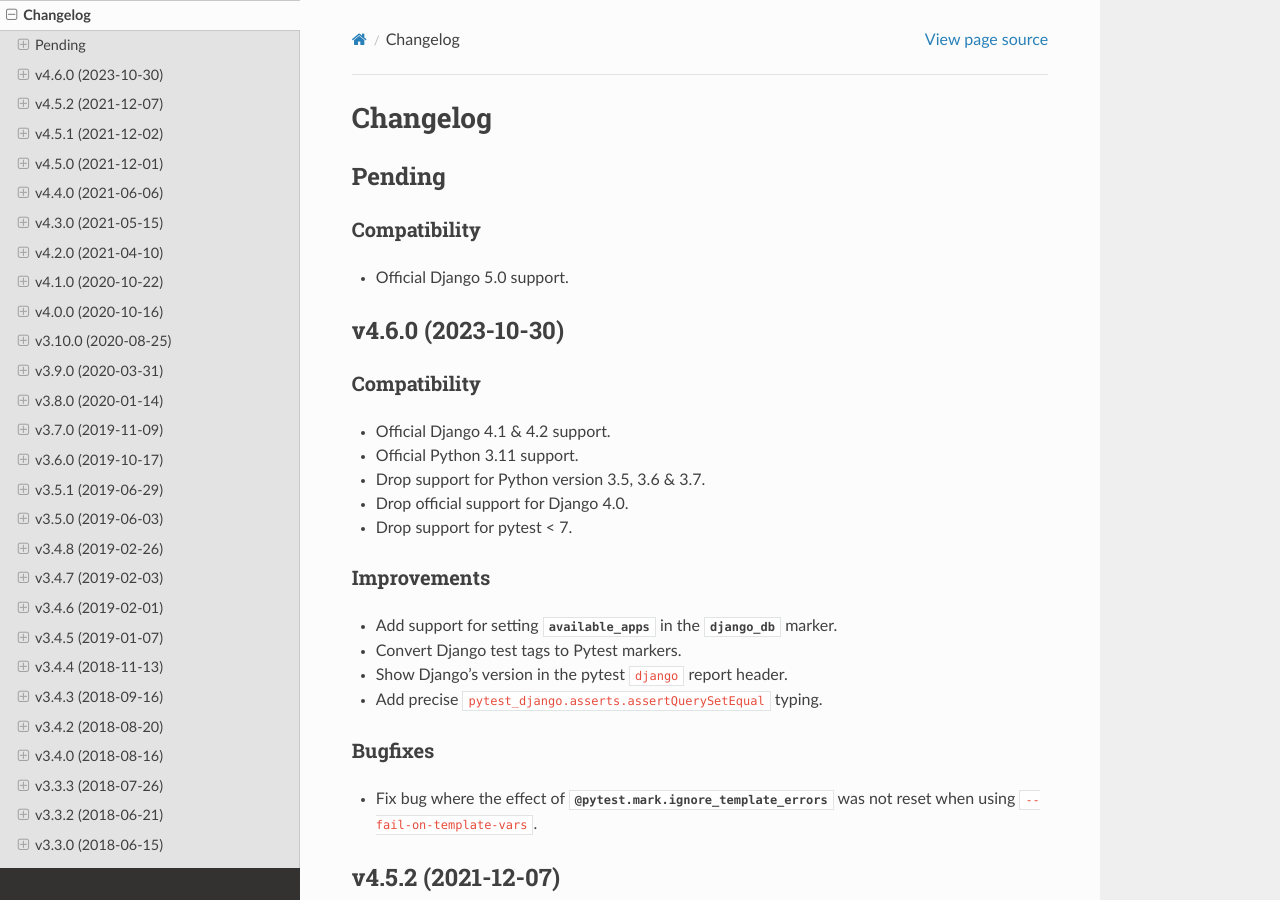
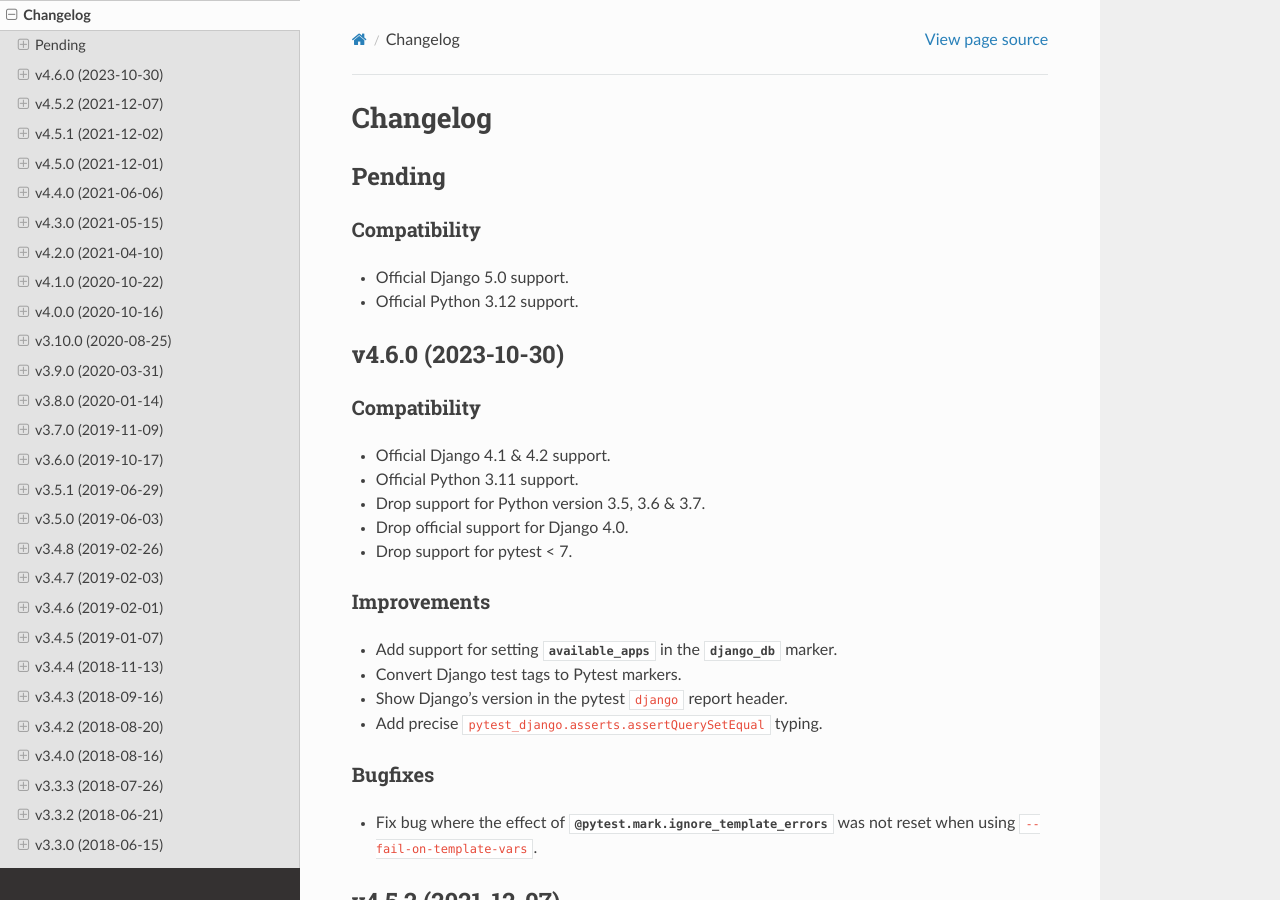
Before and after one commit to pytest-dev/pytest-django, a Sphinx documentation site: the page built from docs/changelog.rst, in a window 1280 px wide and 900 px high. Built offline with Sphinx 7.4.7 and the Read the Docs theme 2.0.0, drawn with Linux system fonts in a browser that asks for light colours; cross-references to code outside the pages are shown as plain code.

Commit message:
Add Python 3.12 support (#1086)
Co-authored-by: Adam Johnson <me@adamj.eu>

```diff
--- a/docs/changelog.rst
+++ b/docs/changelog.rst
@@ -8,6 +8,8 @@ Compatibility
 ^^^^^^^^^^^^^
 
 * Official Django 5.0 support.
+
+* Official Python 3.12 support.
 
 v4.6.0 (2023-10-30)
 -------------------
--- a/pyproject.toml
+++ b/pyproject.toml
@@ -33,6 +33,7 @@ classifiers = [
     "Programming Language :: Python :: 3.9",
     "Programming Language :: Python :: 3.10",
     "Programming Language :: Python :: 3.11",
+    "Programming Language :: Python :: 3.12",
     "Programming Language :: Python :: Implementation :: CPython",
     "Programming Language :: Python :: Implementation :: PyPy",
     "Topic :: Software Development :: Testing",
```
Also changed, not shown: 2 other files.
